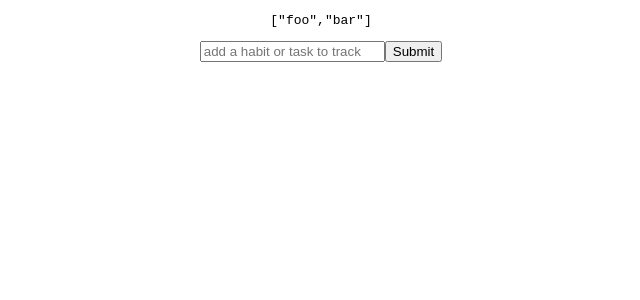
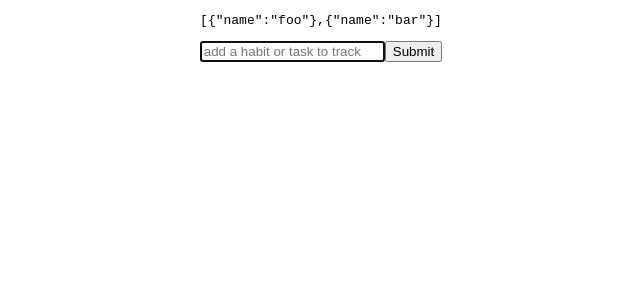
Before and after one commit to tjallen/habit-tracker, a React (Create React App) app: page / in a window 1280 px wide. Shown: the top 300 px of the page, without its empty margins (319-959 px from the left). Built offline with nearby package versions, Linux system fonts and the light colour scheme.

Commit message:
Code for add task functionality

```diff
--- a/src/App.js
+++ b/src/App.js
@@ -6,17 +6,27 @@ class App extends Component {
     super();
     this.state = {
       tasks: [
-        'foo',
-        'bar'
+        {name: 'foo'},
+        {name: 'bar'},
       ],
     }
+    this.onSubmit = this.onSubmit.bind(this);
   }
-  onChange() {
-    console.log('onChange');
+  componentDidMount() {
+    this.addTaskInput.focus();
+  }
+  onChange(e) {
+    console.log('onChange', e.target.value);
   }
   onSubmit(e) {
     e.preventDefault();
-    console.log('onSubmit');
+    const task = this.addTaskInput.value;
+    console.log('onSubmit', task);
+    if (task) {
+      this.setState({
+        tasks: [ ...this.state.tasks, { name: task }]
+      }, this.addTaskInput.value = '');
+    }
   }
   render() {
     return (
@@ -27,7 +37,7 @@ class App extends Component {
           : <p>no tasks</p>
         }
         <form onSubmit={this.onSubmit}>
-          <input type="text" placeholder="add a habit or task to track" onChange={this.onChange} />
+          <input type="text" placeholder="add a habit or task to track" onChange={this.onChange} ref={(input) => { this.addTaskInput = input; }} />
           <input type="submit" />
         </form>
       </div>
```
